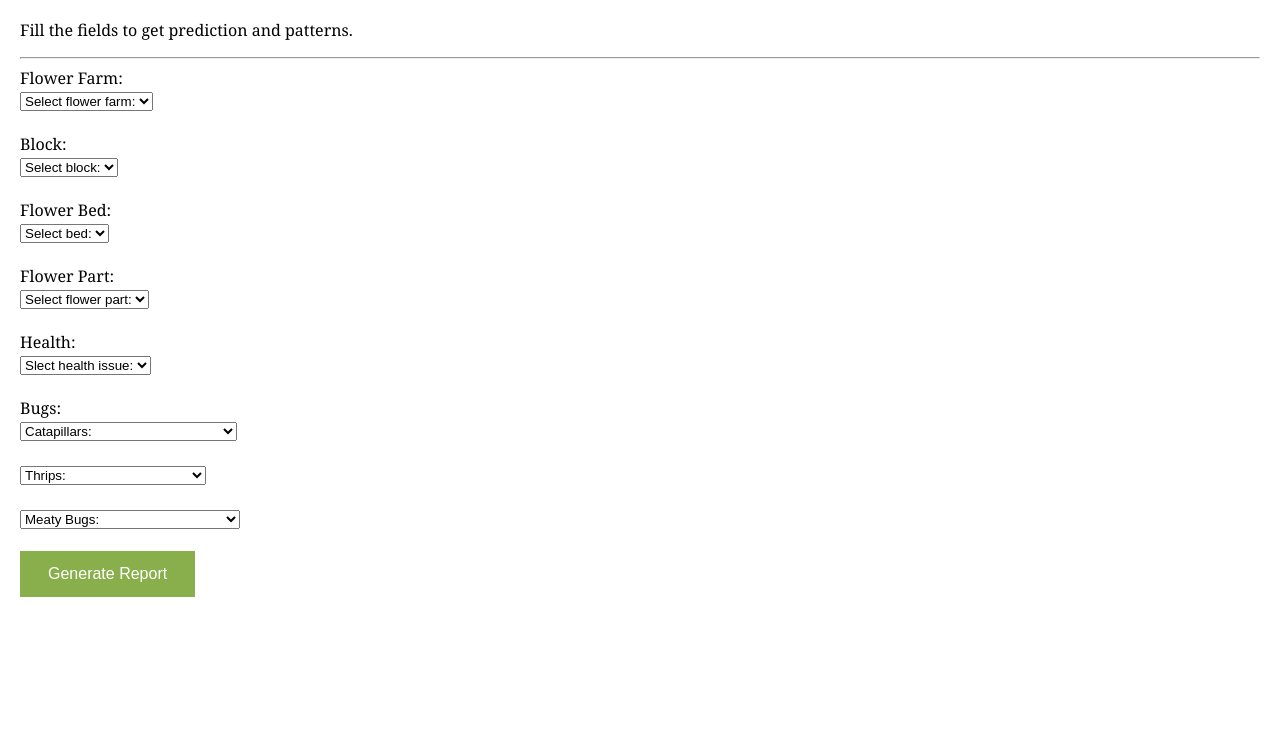
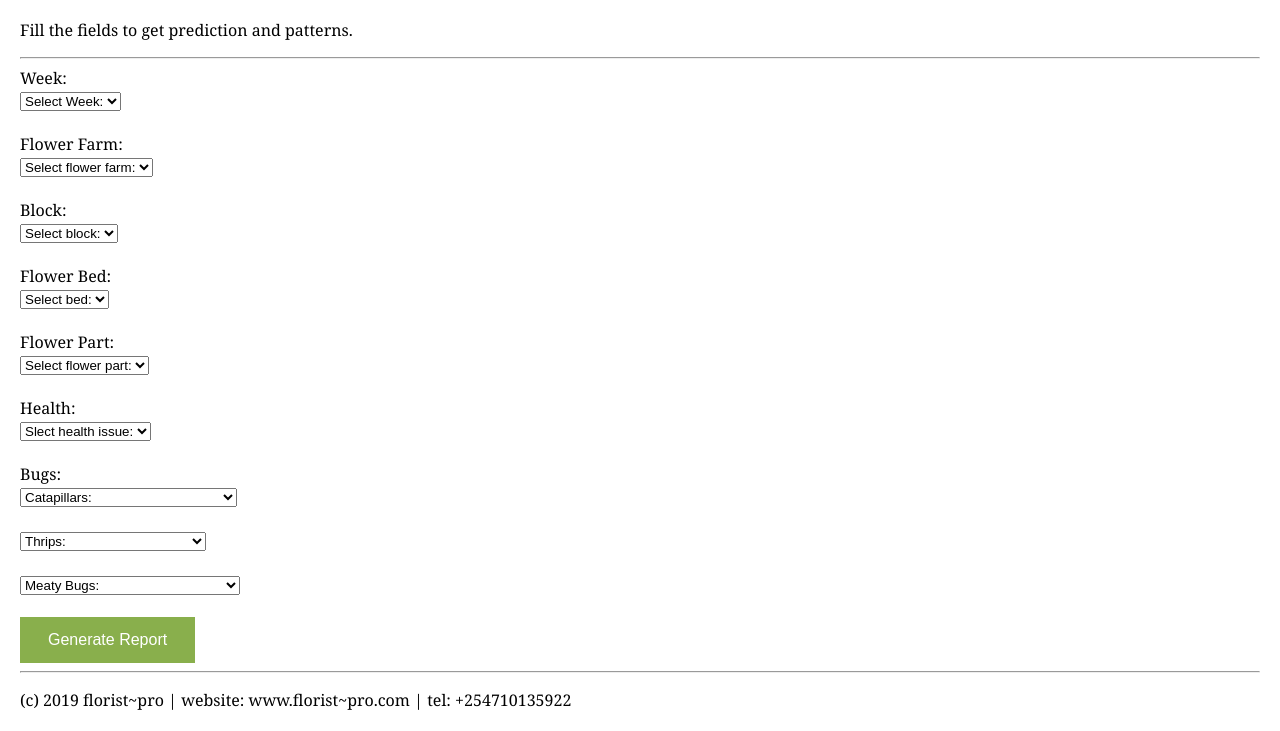
Before and after one commit to Chrys-Chacha/Florist-Pro, a plain HTML site: page index.html in a window 1280 px wide. Shown: the part 144-875 px from the top of the page. Before the commit the page ends 800 px from the top, so only its background shows below. Drawn offline with Linux system fonts and the light colour scheme.

Commit message:
week input field and footer

```diff
--- a/css/styles.css
+++ b/css/styles.css
@@ -1,6 +1,7 @@
 body {
     margin: 20px;
     font-family: Cambria, Cochin, Georgia, Times, 'Times New Roman', serif;
+    position: relative;
   }
 
   .topnav {
@@ -50,3 +51,7 @@ body {
       width: 100%;
     }
   };
+  /* footer */
+  #footer{
+    text-align: center;
+  }
--- a/index.html
+++ b/index.html
@@ -8,7 +8,7 @@
     <title>Florist-Pro</title>
 </head>
 <body>
-  <div class="col">
+  <div class="col-sm-12">
         <div class="topnav">
 
           <a href="#news">Contact</a>
@@ -23,12 +23,24 @@
               <h1>Track Flower</h1>
               <p>Fill the fields to get prediction and patterns.</p>
               <hr>
+              <div class="week" style="width:400%;">
+                <label>Week:</label>
+                <br>
+                <select>
+                  <option value="0">Select Week:</option>
+                  <option value="ft">Week One</option>
+                  <option value="fm">Week Two</option>
+                  <option value="fb">Week Three</option>
+                  <option value="fb">Week Four</option>
+                </select>
+                </div>
+              <br>
               <div class="flower-farm" style="width:400px;">
                 <label>Flower Farm:</label>
                 <br>
                 <select>
                   <option value="0"> Select flower farm:</option>
-                  <option value="1">Mazingrira</option>
+                  <option value="1">Mazingira</option>
                   <option value="2">Anga</option>
                   <option value="3">Ustawi</option>
                 </select>
@@ -116,8 +128,16 @@
                 </div>
                 <br>
                 <button class="btn success">Generate Report</button>
+
+
                 </div>
+
               </div>
+              <hr>
+
+                <p id="footer">(c) 2019 florist~pro | website: www.florist~pro.com | tel: +254710135922</p>
+
+
 
 
 </body>
```
